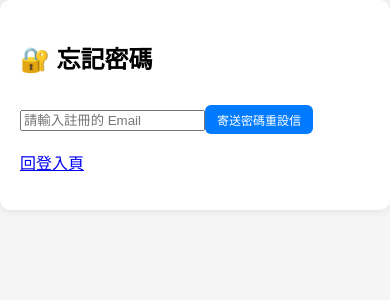
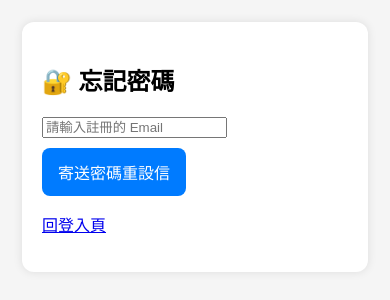
Before and after one commit to powei-888/worktime-tracker, a React (Create React App) app: page /forgot in a window 390 px wide. Shown: the top 300 px of the page. Built offline with nearby package versions, Linux system fonts and the light colour scheme; no server answers.

Commit message:
測試自動部署：加入橘色提示區塊

```diff
--- a/src/App.css
+++ b/src/App.css
@@ -57,13 +57,38 @@ button:hover {
   gap: 10px;
 }
 
-@media (max-width: 480px) {
-  .record {
-    font-size: 14px;
+@media (max-width: 600px) {
+  body {
+    font-size: 16px;
+    padding: 12px;
+  }
+
+  .container {
+    padding: 20px;
+    margin: 10px;
+    max-width: 100%;
+    border-radius: 12px;
+  }
+
+  input[type="date"],
+  input[type="number"] {
+    font-size: 16px;
+    padding: 10px;
   }
 
   button {
-    font-size: 12px;
-    padding: 6px 12px;
+    font-size: 16px;
+    padding: 12px 16px;
+    border-radius: 8px;
+  }
+
+  .record {
+    font-size: 16px;
+    padding: 12px;
+  }
+
+  .record-buttons {
+    flex-direction: column;
+    gap: 6px;
   }
 }
--- a/src/pages/HomePage.js
+++ b/src/pages/HomePage.js
@@ -139,6 +139,9 @@ export default function HomePage() {
   return (
     <div className="container">
       <h2>🕒 {auth.currentUser.email} 的工時紀錄</h2>
+      <div style={{ backgroundColor: '#ffa500', padding: '12px', borderRadius: '8px', marginBottom: '16px', textAlign: 'center', fontWeight: 'bold' }}>
+  🚀 已啟用自動部署（這是測試訊息）
+</div>
 
       <button onClick={logout}>🚪 登出</button>
       <br /><br />
```
